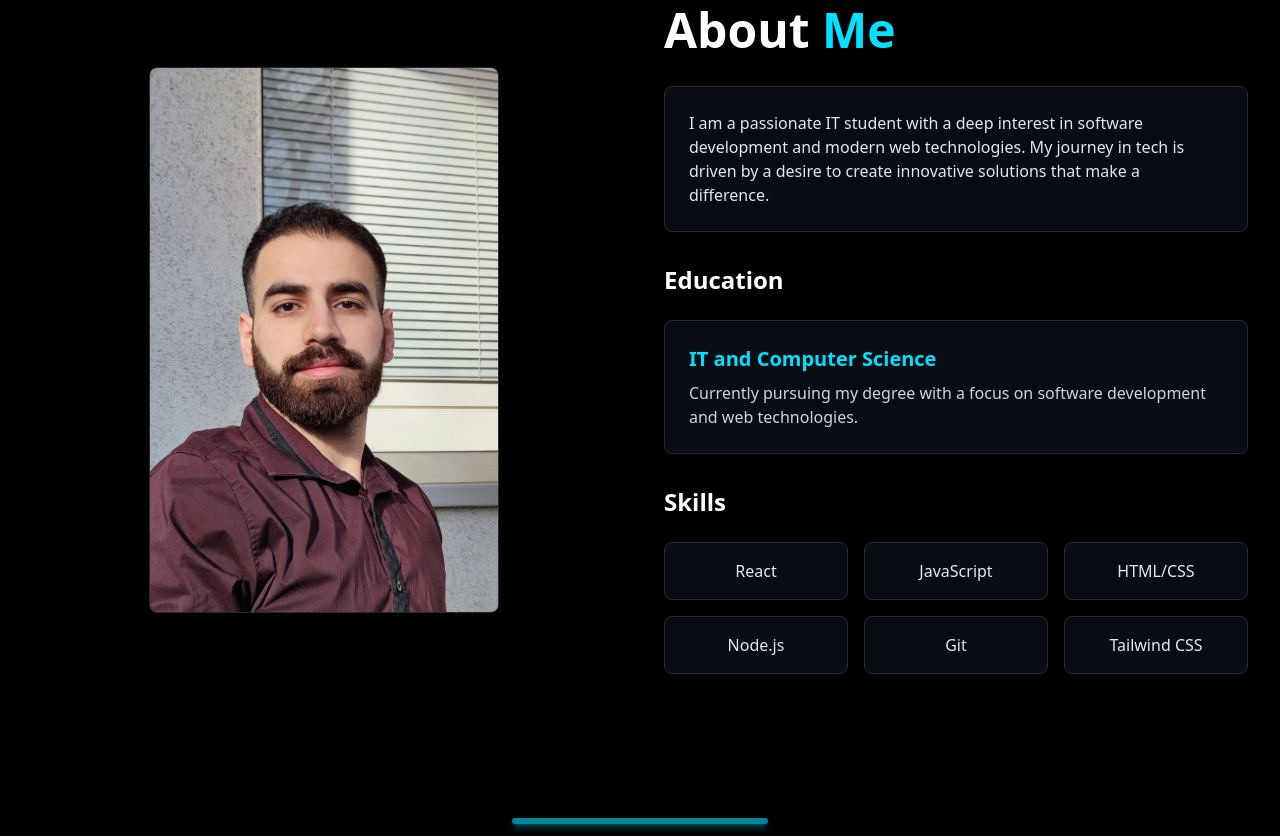
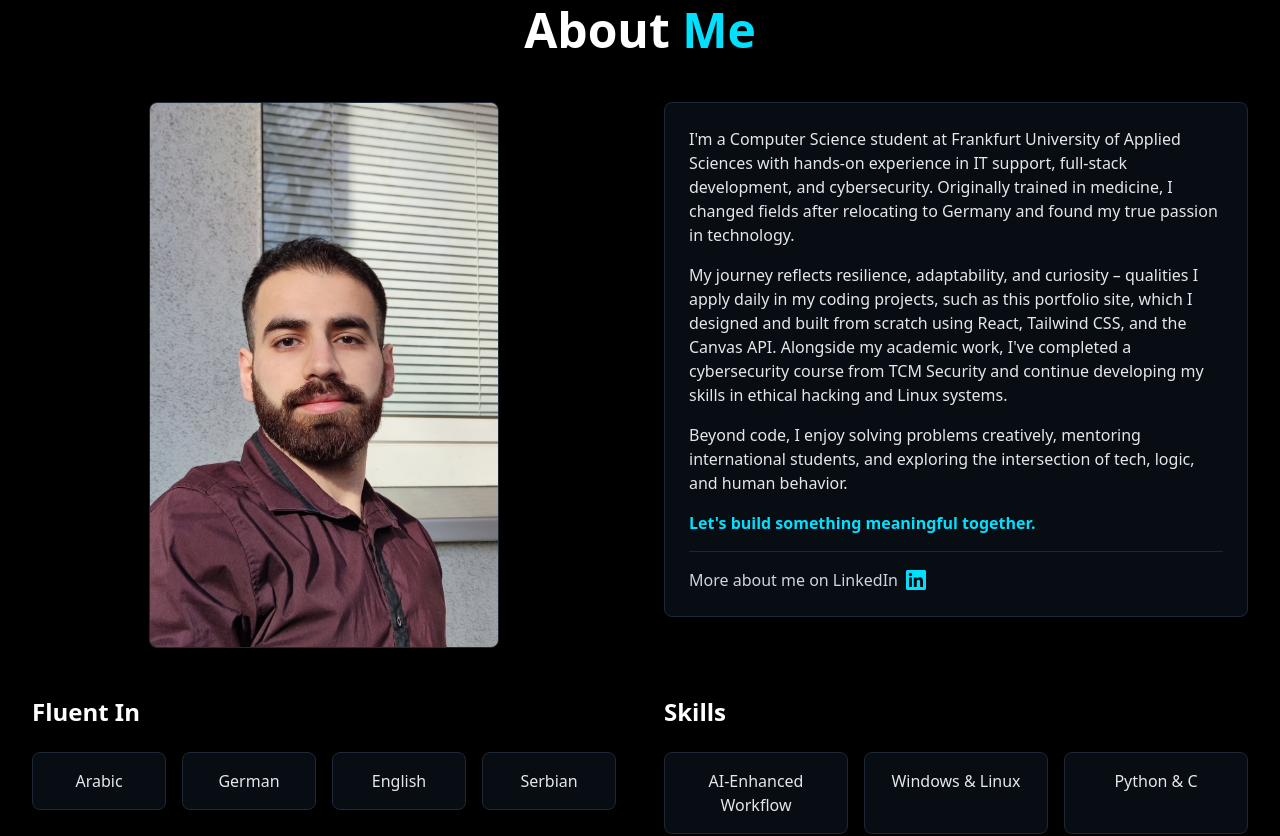
Before and after one commit to Kaesar515/personal-portfolio, a React (Vite) app: page / in a window 1280 px wide. Shown: the part 960-1796 px from the top of the page. Built offline with nearby package versions, Linux system fonts and the light colour scheme.

Commit message:
feat(about): update layout, content, and links for About page

```diff
--- a/src/components/about/AboutPage.jsx
+++ b/src/components/about/AboutPage.jsx
@@ -1,12 +1,23 @@
 import React from 'react';
+import { Link } from 'react-router-dom';
 import profilePhoto from '../../assets/images/profile/profile-photo.jpg';
 
 const AboutPage = () => {
   return (
     <div className="min-h-screen py-16 sm:py-24">
       <div className="max-w-7xl mx-auto px-4 sm:px-6 lg:px-8">
-        <div className="grid grid-cols-1 lg:grid-cols-2 gap-12 items-center">
-          {/* Image Section */}
+
+        {/* Centered Title */}
+        <div className="text-center mb-12">
+          <h1 className="text-4xl md:text-5xl font-bold [text-shadow:0_1px_6px_rgba(0,0,0,0.9)]">
+            <span className="text-white">About </span>
+            <span className="text-[#00e1ff]">Me</span>
+          </h1>
+        </div>
+
+        {/* First Row: Image and Main Text */}
+        <div className="grid grid-cols-1 lg:grid-cols-2 gap-12 lg:items-start mb-12">
+          {/* Left Column: Image */}
           <div className="flex justify-center">
             <div className="w-[60%] aspect-w-4 aspect-h-5 rounded-lg overflow-hidden shadow-xl bg-gray-900/50 backdrop-blur-sm border border-gray-800">
               <img
@@ -17,40 +28,74 @@ const AboutPage = () => {
             </div>
           </div>
 
-          {/* Content Section */}
-          <div className="space-y-8">
-            <h1 className="text-4xl md:text-5xl font-bold [text-shadow:0_1px_6px_rgba(0,0,0,0.9)]">
-              <span className="text-white">About </span>
-              <span className="text-[#00e1ff]">Me</span>
-            </h1>
-
+          {/* Right Column: About Me Prose */}
           <div className="prose prose-lg text-gray-200 max-w-none">
-              <div className="bg-gray-900/50 backdrop-blur-sm rounded-lg p-6 border border-gray-800">
-                <p className="">
-                  I am a passionate IT student with a deep interest in software development
-                  and modern web technologies. My journey in tech is driven by a desire
-                  to create innovative solutions that make a difference.
+            <div className="bg-gray-900/50 backdrop-blur-sm rounded-lg p-6 border border-gray-800 space-y-4">
+              <p>
+                I'm a Computer Science student at Frankfurt University of Applied Sciences with hands-on experience in IT support, full-stack development, and cybersecurity. Originally trained in medicine, I changed fields after relocating to Germany and found my true passion in technology.
               </p>
+              <p>
+                My journey reflects resilience, adaptability, and curiosity – qualities I apply daily in my coding projects, such as this portfolio site, which I designed and built from scratch using React, Tailwind CSS, and the Canvas API. Alongside my academic work, I've completed a cybersecurity course from TCM Security and continue developing my skills in ethical hacking and Linux systems.
+              </p>
+              <p>
+                Beyond code, I enjoy solving problems creatively, mentoring international students, and exploring the intersection of tech, logic, and human behavior.
+              </p>
+              <p className="text-[#00e1ff] font-semibold">
+                Let's build something meaningful together.
+              </p>
+              <div className="pt-4 border-t border-gray-700/50">
+                <a
+                  href="https://www.linkedin.com/in/ali-ajib-5a5b5c/"
+                  target="_blank"
+                  rel="noopener noreferrer"
+                  className="inline-flex items-center text-gray-300 hover:text-[#00e1ff] transition-colors duration-300 group"
+                >
+                  <span>More about me on LinkedIn</span>
+                  <svg className="h-5 w-5 ml-2 text-[#00e1ff] group-hover:text-[#00f2ff] transition-colors duration-300" fill="currentColor" viewBox="0 0 24 24" aria-hidden="true">
+                    <path d="M20.447 20.452h-3.554v-5.569c0-1.328-.027-3.037-1.852-3.037-1.853 0-2.136 1.445-2.136 2.939v5.667H9.351V9h3.414v1.561h.046c.477-.9 1.637-1.85 3.37-1.85 3.601 0 4.267 2.37 4.267 5.455v6.286zM5.337 7.433c-1.144 0-2.063-.926-2.063-2.065 0-1.138.92-2.063 2.063-2.063 1.14 0 2.064.925 2.064 2.063 0 1.139-.925 2.065-2.064 2.065zm1.782 13.019H3.555V9h3.564v11.452zM22.225 0H1.771C.792 0 0 .774 0 1.729v20.542C0 23.227.792 24 1.771 24h20.451C23.2 24 24 23.227 24 22.271V1.729C24 .774 23.2 0 22.222 0h.003z" />
+                  </svg>
+                </a>
+              </div>
+            </div>
           </div>
         </div>
 
+        {/* Second Row: Fluent In and Skills */}
+        <div className="grid grid-cols-1 lg:grid-cols-2 gap-12 lg:items-start">
+          {/* Left Column: Fluent In */}
           <div className="space-y-6">
-              <h2 className="text-2xl font-bold text-white [text-shadow:0_1px_6px_rgba(0,0,0,0.9)]">Education</h2>
-              <div className="bg-gray-900/50 backdrop-blur-sm rounded-lg p-6 border border-gray-800">
-                <h3 className="text-xl font-semibold text-[#00e1ff]">
-                  IT and Computer Science
-                </h3>
-                <p className="text-gray-300 mt-2">
-                  Currently pursuing my degree with a focus on software development
-                  and web technologies.
-                </p>
+            <h2 className="text-2xl font-bold text-white [text-shadow:0_1px_6px_rgba(0,0,0,0.9)]">Fluent In</h2>
+            <div className="grid grid-cols-2 sm:grid-cols-4 gap-4">
+              {[
+                'Arabic',
+                'German',
+                'English',
+                'Serbian'
+              ].map((language) => (
+                <div
+                  key={language}
+                  className="bg-gray-900/50 backdrop-blur-sm rounded-lg p-4 border border-gray-800 text-center hover:border-[#00e1ff] transition-colors duration-300"
+                >
+                  <span className="text-gray-200">{language}</span>
+                </div>
+              ))}
             </div>
           </div>
 
+          {/* Right Column: Skills */}
           <div className="space-y-6">
             <h2 className="text-2xl font-bold text-white [text-shadow:0_1px_6px_rgba(0,0,0,0.9)]">Skills</h2>
             <div className="grid grid-cols-2 sm:grid-cols-3 gap-4">
-                {['React', 'JavaScript', 'HTML/CSS', 'Node.js', 'Git', 'Tailwind CSS'].map((skill) => (
+              {[
+                'AI-Enhanced Workflow',
+                'Windows & Linux',
+                'Python & C',
+                'HTML & CSS',
+                'SQL',
+                'Cybersecurity',
+                'Problem Solving',
+                'And More'
+              ].map((skill) => (
                 <div
                   key={skill}
                   className="bg-gray-900/50 backdrop-blur-sm rounded-lg p-4 border border-gray-800 text-center hover:border-[#00e1ff] transition-colors duration-300"
@@ -61,7 +106,7 @@ const AboutPage = () => {
             </div>
           </div>
         </div>
-        </div>
+
       </div>
     </div>
   );
```
Lines whose indentation alone changed are shown as unchanged.
